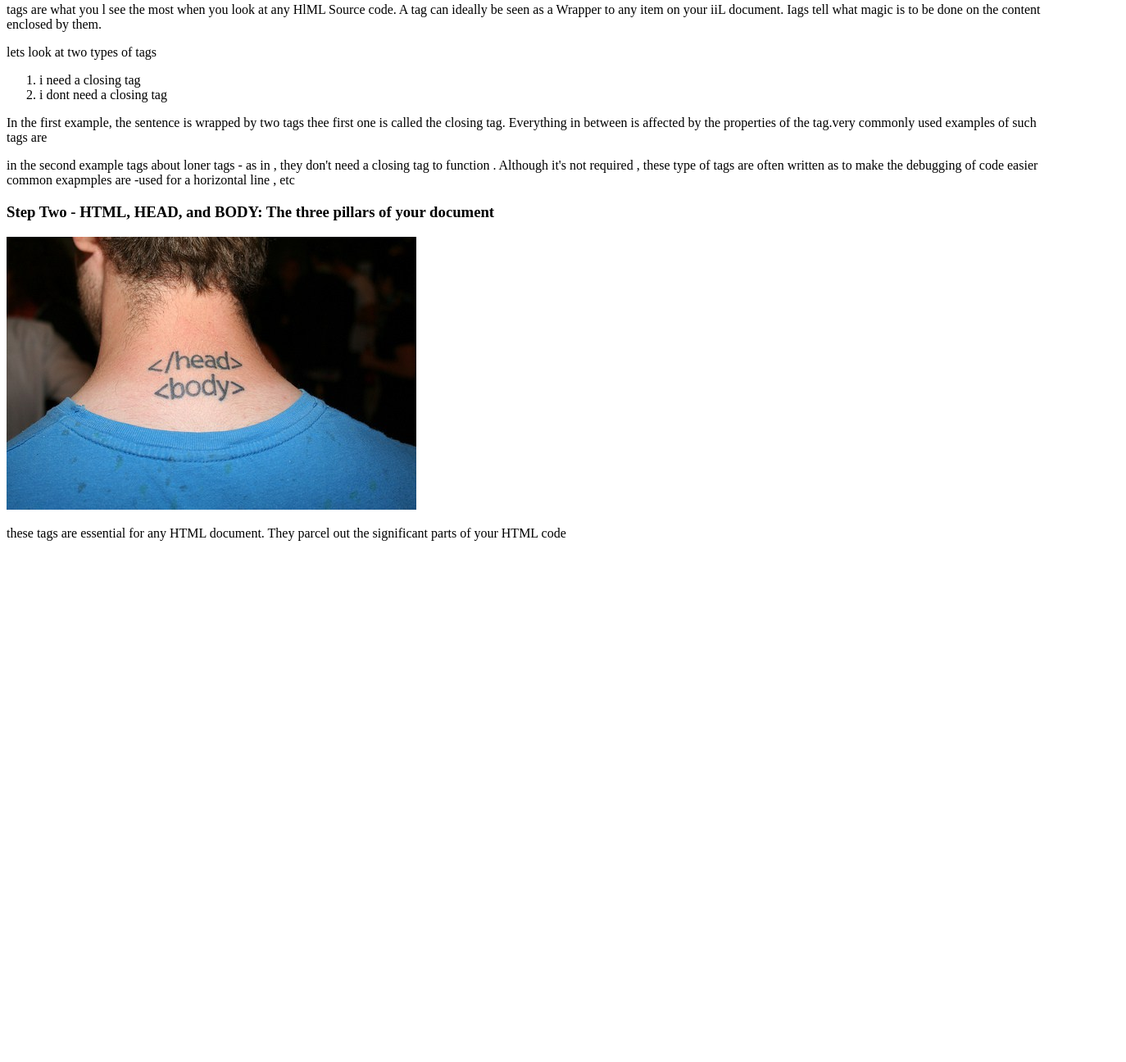
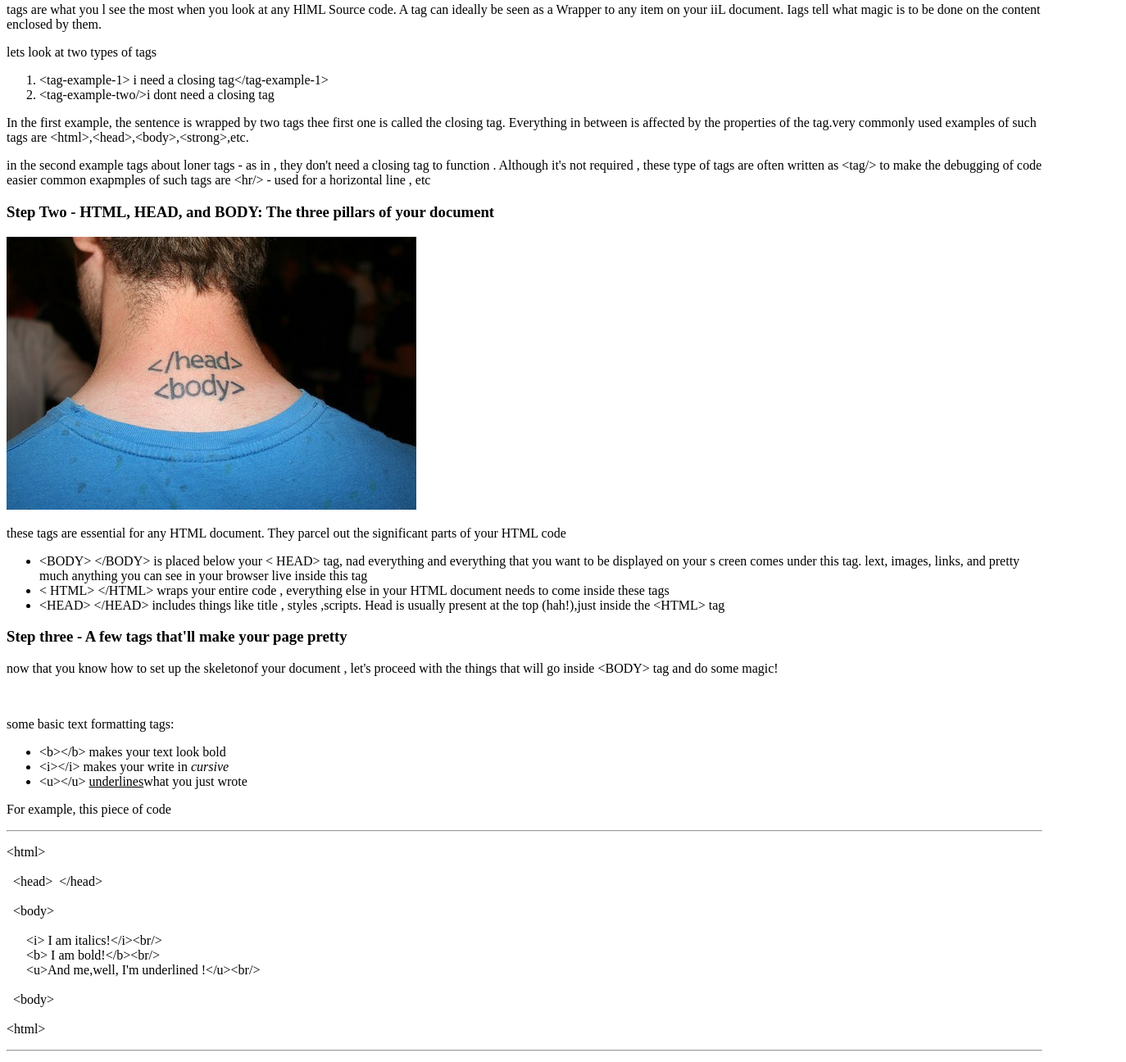
Before and after one commit to REVANVEKAR/First_HTML_Blog, a website: page index.html in a window 1280 px wide. Shown: the part 2240-3536 px from the top of the page at 82% size, 1374 px wide, since content can reach past the window. Before the commit the page ends 2916 px from the top, so only its background shows below. Drawn offline with Linux system fonts and the light colour scheme.

Commit message:
images and added more stuff

```diff
--- a/index.html
+++ b/index.html
@@ -52,18 +52,17 @@
                   enclosed by them.</p>
                 <p>lets look at two types of tags</p>
                 <ol>
-                  <li><tag-example-1> i need a closing tag<tag-example-1></li>
-                  <li><tag-example-two/>i dont need a closing tag</li>
+                  <li>&#x3c;tag-example-1> i need a closing tag&#x3c;/tag-example-1></li>
+                  <li>&#x3c;tag-example-two/>i dont need a closing tag</li>
                 </ol>
                 <p>In the first example, the sentence is wrapped by  two tags thee
                   first one is called the closing tag. Everything in between is affected
-                  by the properties of the tag.very commonly used examples of such tags are <html>
-                </p>
+                  by the properties of the tag.very commonly used examples of such tags are &#x3c;html>,&#x3c;head>,&#x3c;body>,&#x3c;strong>,etc.                 </p>
                 <p>
                   in the second example tags about loner tags - as in , they don't need
                   a closing tag to function . Although it's not required , these type of tags are
-                  often written as <tag/> to make the debugging of code easier
-                  common exapmples are -used for a horizontal line , etc
+                  often written as &#x3c;tag/> to make the debugging of code easier
+                  common exapmples of such tags are  &#x3c;hr/> - used for a horizontal line , etc
                 </p>
             </div>
 
@@ -76,8 +75,46 @@
                 <p>these tags are essential for any HTML document. They parcel out the significant
                   parts of your HTML code
                 </p>
+                <ul>
+                     <li>&#x3c;BODY> &#x3c;/BODY> is placed below your &#x3c; HEAD> tag, nad everything and everything that you want to be displayed on your s
+                     creen comes under this tag. lext, images, links, and pretty much anything you can see
+                     in your browser live inside this tag </li>
+                     <li>&#x3c; HTML> &#x3c;/HTML> wraps your entire code , everything else in your HTML document needs to come inside these tags</li>
+                     <li>&#x3c;HEAD> &#x3c;/HEAD> includes things like title , styles ,scripts. Head  is usually present at the top (hah!),just inside the &#x3c;HTML> tag</li>
+                    </ul>
               </div>
 
+            </div>
+
+            <div id="step-three">
+              <div>
+                <h3>Step three - A few tags that'll make your page pretty </h3>
+              </div>
+              <div id="step-three-content">
+                <p>now that you know how to set up the skeletonof your document , let's proceed with the things that will go inside &#x3c;BODY> tag and do some magic!</p>
+                <br>
+                <P>some basic text formatting tags:</P>
+                <ul>
+                  <li>&#x3c;b>&#x3c;/b> makes your text look bold</li>
+                  <li>&#x3c;i>&#x3c;/i> makes your write in <i>cursive</i></li>
+                  <li>&#x3c;u>&#x3c;/u> <u>underlines</u>what you just wrote</li>
+                </ul>
+                <p>For example, this piece of code</p>
+                <hr>
+                <p>&#x3c;html> <br><br> &nbsp &#x3c;head> &nbsp&#x3c;/head><br><br>
+                 &nbsp&nbsp&#x3c;body><br><br> &nbsp &nbsp &nbsp  &#x3c;i> I am italics!&#x3c;/i>&#x3c;br/>
+                 <br> &nbsp &nbsp &nbsp  &#x3c;b> I am bold!&#x3c;/b>&#x3c;br/>
+                 <br> &nbsp &nbsp &nbsp  &#x3c;u>And me,well, I'm underlined !&#x3c;/u>&#x3c;br/>
+                 <br><br>
+                 &nbsp&nbsp&#x3c;body><br><br>&#x3c;html>
+                 <hr>
+                </p>
+
+              </div>
+            </div>
+
+            <div>
+              <img src="imges/smallfont.png" alt="photu">
             </div>
 
           </div>
```
Also changed, not shown: imges/smallfont.png (added).
